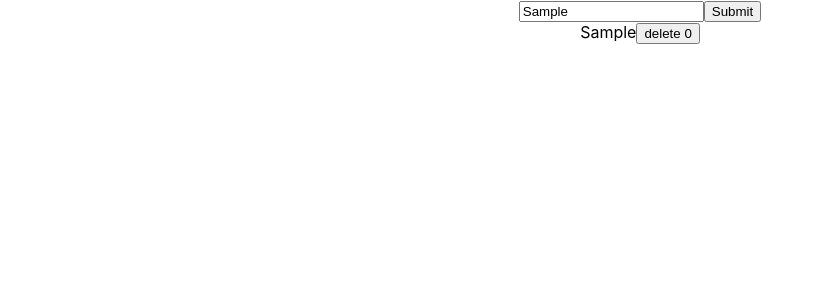
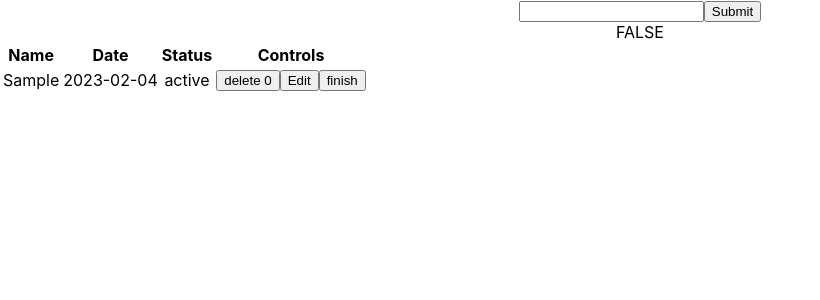
Before and after one commit to kristijan2004/ASPEKT-todo, a React (Create React App) app: page / in a window 1280 px wide. Both pictures are taken after typing "Sample" into the empty fields and a click on the input 732 px from the left and 11 px from the top of the page. Shown: the top 300 px of the page, without its empty margins (0-820 px from the left). Built offline with nearby package versions, Linux system fonts and the light colour scheme.

Commit message:
added sorting functions, edit and delete buttons

```diff
--- a/src/components/Context.js
+++ b/src/components/Context.js
@@ -6,16 +6,46 @@ export const Provider = (props) => {
   const [inputValue, setInputValue] = useState('');
   const [todoList, setTodoList] = useState([]);
   const [deletedToDo, setDeletedToDo] = useState({});
+  const [editToDo, setEditToDo] = useState({});
+  const [editMode, setEditMode] = useState(false);
 
-  const AddToDo = (inputValue) => {
-    let date = new Date();
+  const AddToDo = (inputValue, date, id) => {
+    let sameName = todoList.find((el) => el.name === inputValue);
+    if (sameName) {
+      alert('error');
+    } else {
+      if (editMode) {
         let toDo = {
           name: inputValue,
           status: 'active',
           date: date,
+          id: id
+        };
+        let temporaryArr = [...todoList];
+        temporaryArr.splice(id, 1, toDo);
+        setTodoList(temporaryArr);
+        document.getElementById(id).style.textDecoration = 'none';
+        setEditMode(false);
+      } else {
+        let newDate = new Date();
+        let formatedDate = newDate.toISOString().substr(0, 10);
+        // let day = newDate.getDate();
+        // let month = newDate.getMonth();
+        // let year = newDate.getFullYear();
+
+        let toDo = {
+          name: inputValue,
+          status: 'active',
+          // date: `${day.length > 1 ? day : '0' + day}.${
+          //   month.length > 1 ? month + 1 : '0' + (month + 1)
+          // }.${year}`,
+          date: formatedDate,
           id: todoList.length === 0 ? 0 : todoList.length
         };
         setTodoList([...todoList, toDo]);
+      }
+    }
+    document.getElementById('input').value = '';
   };
 
   const deleteToDo = (id) => {
@@ -26,6 +56,115 @@ export const Provider = (props) => {
     Array.map((el) => (el.id = Array.map((ele) => ele.name).indexOf(el.name)));
     setTodoList(Array);
   };
+  const EditToDo = (id) => {
+    let elementToBeEdited = todoList.find((el) => el.id === id);
+    setEditToDo(elementToBeEdited);
+    document.getElementById('input').value = elementToBeEdited.name;
+    document.getElementById(id).style.textDecoration = 'line-through';
+    setEditMode(true);
+  };
+  const FinishToDo = (id) => {
+    let finishedToDo = todoList.find((el) => el.id === id);
+    finishedToDo.status = 'completed';
+    let temporaryArr = [...todoList];
+    temporaryArr.splice(id, 1, finishedToDo);
+    setTodoList(temporaryArr);
+    document.getElementById(id).style.textDecoration = 'line-through';
+    let btns =
+      document.getElementById(id).nextElementSibling.nextElementSibling
+        .nextElementSibling.childNodes;
+    btns.forEach((el) => el.setAttribute('disabled', 'true'));
+  };
+  const SortByNameAscending = (array) => {
+    let arrayToBeSorted = [...array];
+    arrayToBeSorted.sort((a, b) => {
+      if (a.name < b.name) {
+        return -1;
+      }
+      if (a.name > b.name) {
+        return 1;
+      }
+      return 0;
+    });
+    arrayToBeSorted.map(
+      (el) => (el.id = arrayToBeSorted.map((ele) => ele.name).indexOf(el.name))
+    );
+    setTodoList(arrayToBeSorted);
+  };
+  const SortByNameDescending = (array) => {
+    let arrayToBeSorted = [...array];
+    arrayToBeSorted.sort((a, b) => {
+      if (a.name < b.name) {
+        return 1;
+      }
+      if (a.name > b.name) {
+        return -1;
+      }
+      return 0;
+    });
+    arrayToBeSorted.map(
+      (el) => (el.id = arrayToBeSorted.map((ele) => ele.name).indexOf(el.name))
+    );
+    setTodoList(arrayToBeSorted);
+  };
+  const SortByDateAscending = (array) => {
+    let arrayToBeSorted = [...array];
+    arrayToBeSorted.sort((a, b) => {
+      let aDate = new Date(a.date);
+      let bDate = new Date(b.date);
+      return aDate - bDate;
+    });
+    arrayToBeSorted.map(
+      (el) => (el.id = arrayToBeSorted.map((ele) => ele.name).indexOf(el.name))
+    );
+    setTodoList(arrayToBeSorted);
+    console.log('asd');
+  };
+  const SortByDateDescending = (array) => {
+    let arrayToBeSorted = [...array];
+    arrayToBeSorted.sort((a, b) => {
+      let aDate = new Date(a.date);
+      let bDate = new Date(b.date);
+      return bDate - aDate;
+    });
+    arrayToBeSorted.map(
+      (el) => (el.id = arrayToBeSorted.map((ele) => ele.name).indexOf(el.name))
+    );
+    setTodoList(arrayToBeSorted);
+    console.log('asd');
+  };
+  const SortByStatusAscending = (array) => {
+    let arrayToBeSorted = [...array];
+    arrayToBeSorted.sort((a, b) => {
+      if (a.status < b.status) {
+        return -1;
+      }
+      if (a.status > b.status) {
+        return 1;
+      }
+      return 0;
+    });
+    arrayToBeSorted.map(
+      (el) => (el.id = arrayToBeSorted.map((ele) => ele.name).indexOf(el.name))
+    );
+    setTodoList(arrayToBeSorted);
+  };
+  const SortByStatusDescending = (array) => {
+    let arrayToBeSorted = [...array];
+    arrayToBeSorted.sort((a, b) => {
+      if (a.status < b.status) {
+        return 1;
+      }
+      if (a.status > b.status) {
+        return -1;
+      }
+      return 0;
+    });
+    arrayToBeSorted.map(
+      (el) => (el.id = arrayToBeSorted.map((ele) => ele.name).indexOf(el.name))
+    );
+    setTodoList(arrayToBeSorted);
+  };
   return (
     <Context.Provider
       value={{
@@ -34,7 +173,17 @@ export const Provider = (props) => {
         AddToDo,
         inputValue,
         setInputValue,
-        deleteToDo
+        deleteToDo,
+        EditToDo,
+        editMode,
+        editToDo,
+        FinishToDo,
+        SortByNameAscending,
+        SortByNameDescending,
+        SortByDateAscending,
+        SortByDateDescending,
+        SortByStatusAscending,
+        SortByStatusDescending
       }}
     >
       {props.children}
--- a/src/components/InputForm.js
+++ b/src/components/InputForm.js
@@ -1,27 +1,98 @@
-import React, { useContext } from 'react';
+import React, { useContext, useState } from 'react';
 import { Context } from './Context';
 
 const InputForm = () => {
-  const { AddToDo, inputValue, setInputValue, todoList, deleteToDo } =
-    useContext(Context);
+  const [asceDesceStatus, setAsceDesceStatus] = useState(true);
+  const [asceDesceDate, setAsceDesceDate] = useState(true);
+  const [asceDesceName, setAsceDesceName] = useState(true);
+  const {
+    AddToDo,
+    inputValue,
+    setInputValue,
+    todoList,
+    deleteToDo,
+    EditToDo,
+    editMode,
+    editToDo,
+    FinishToDo,
+    SortByNameAscending,
+    SortByNameDescending,
+    SortByDateAscending,
+    SortByDateDescending,
+    SortByStatusAscending,
+    SortByStatusDescending
+  } = useContext(Context);
   return (
     <>
       <form
+        autoComplete='off'
         onSubmit={(e) => {
           e.preventDefault();
-          AddToDo(inputValue);
-          console.log(todoList);
+          {
+            editMode
+              ? AddToDo(inputValue, editToDo.date, editToDo.id)
+              : AddToDo(inputValue);
+          }
         }}
       >
-        <input type='text' onChange={(e) => setInputValue(e.target.value)} />
+        <input
+          type='text'
+          id='input'
+          onChange={(e) => setInputValue(e.target.value)}
+        />
         <input type='submit' />
       </form>
-      {todoList.map((el) => (
-        <div>
-          <span>{el.name}</span>
-          <button onClick={() => deleteToDo(el.id)}>delete {el.id}</button>
-        </div>
-      ))}
+      {editMode ? 'TRUE' : 'FALSE'}
+      <table>
+        <thead>
+          <tr>
+            <th
+              onClick={() =>
+                asceDesceName
+                  ? (SortByNameAscending(todoList), setAsceDesceName(false))
+                  : (SortByNameDescending(todoList), setAsceDesceName(true))
+              }
+            >
+              Name
+            </th>
+            <th
+              onClick={() =>
+                asceDesceDate
+                  ? (SortByDateAscending(todoList), setAsceDesceDate(false))
+                  : (SortByDateDescending(todoList), setAsceDesceDate(true))
+              }
+            >
+              Date
+            </th>
+            <th
+              onClick={() =>
+                asceDesceStatus
+                  ? (SortByStatusAscending(todoList), setAsceDesceStatus(false))
+                  : (SortByStatusDescending(todoList), setAsceDesceStatus(true))
+              }
+            >
+              Status
+            </th>
+            <th>Controls</th>
+          </tr>
+        </thead>
+        <tbody>
+          {todoList.map((el) => (
+            <tr key={el.id}>
+              <td id={el.id}>{el.name}</td>
+              <td>{el.date}</td>
+              <td>{el.status}</td>
+              <td>
+                <button onClick={() => deleteToDo(el.id)}>
+                  delete {el.id}
+                </button>
+                <button onClick={() => EditToDo(el.id)}>Edit</button>
+                <button onClick={() => FinishToDo(el.id)}>finish</button>
+              </td>
+            </tr>
+          ))}
+        </tbody>
+      </table>
     </>
   );
 };
```
Lines whose indentation alone changed are shown as unchanged.
